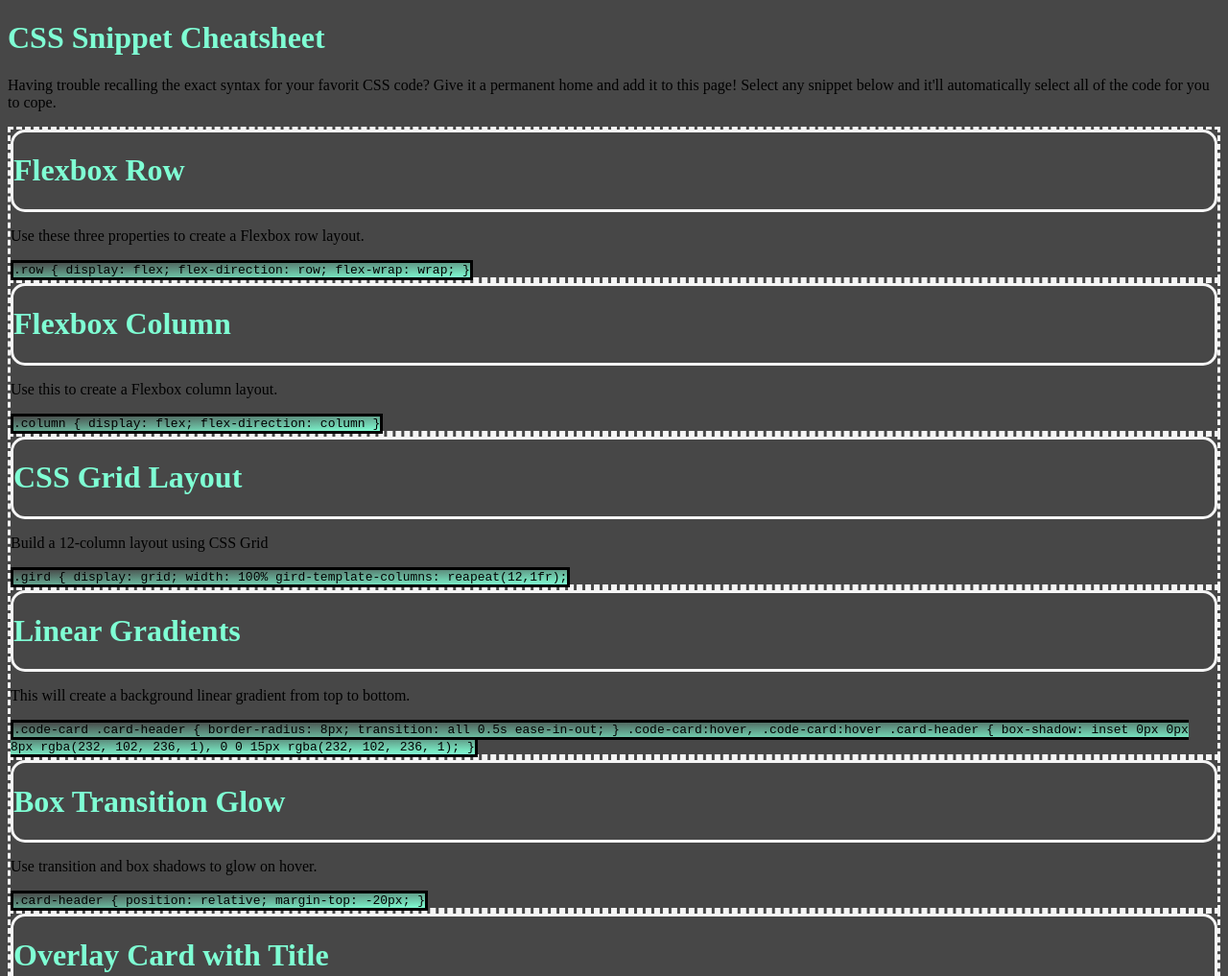
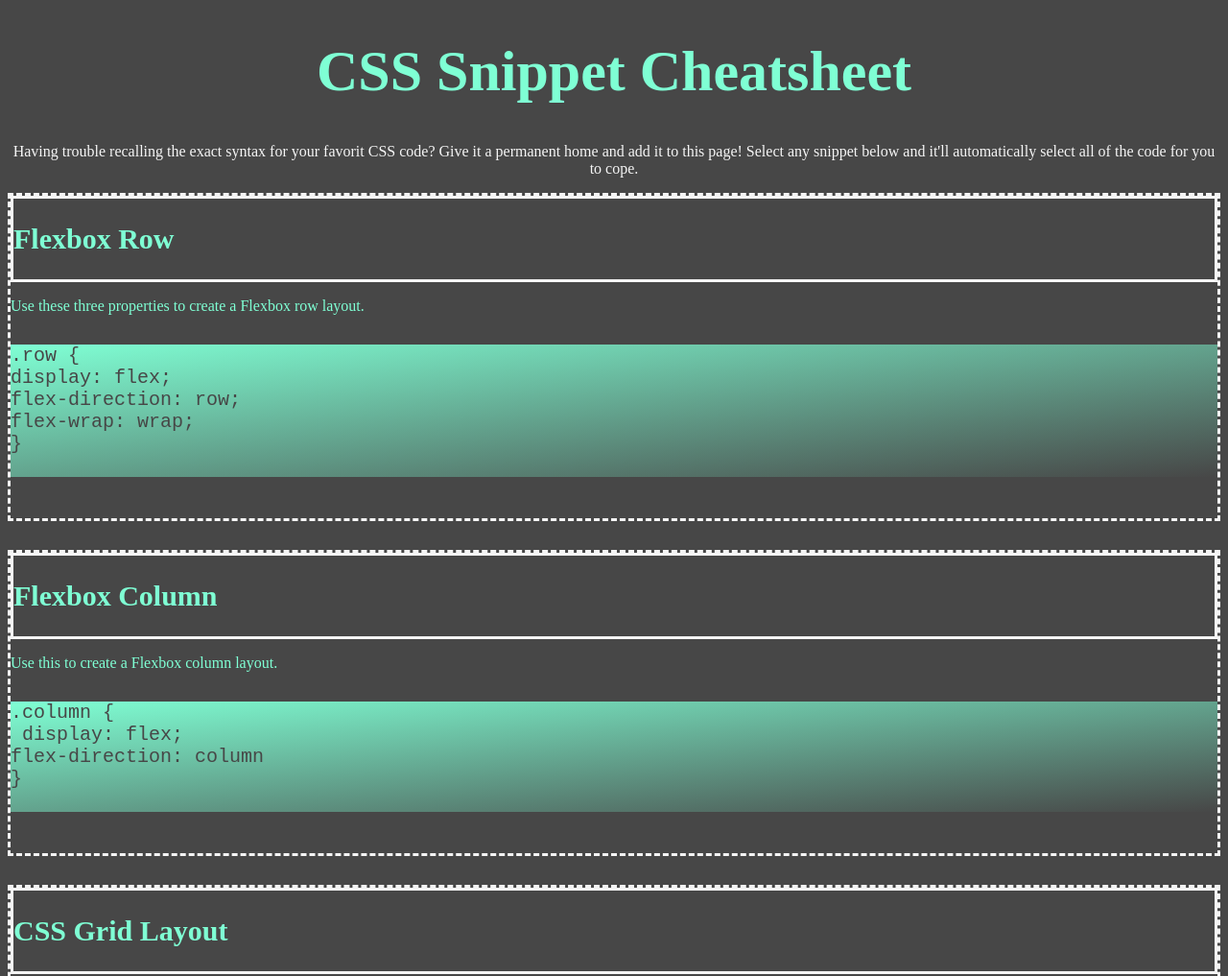
Before and after one commit to Ja1993en/Flex-box-layout, a plain HTML site: page index.html in a window 1280 px wide. Shown: the top 1017 px of the page at 96% size. Drawn offline with Linux system fonts and the light colour scheme.

Commit message:
css colors

```diff
--- a/assets/main.css
+++ b/assets/main.css
@@ -1,29 +1,63 @@
 :root {
     --light: aquamarine;
     --dark: rgb(71, 71, 71);
-    --borders: whitesmoke;
+    --border: whitesmoke;
 }
 body {
-    background-color: var(--dark);
+    background-color: rgb(71, 71, 71);
   }
 
+.flex-box {
+    display: flex;
+    flex-wrap: wrap;
+    flex-direction: column;
+    gap: 30px;
+}
+.summary {
+    text-align: center;
+    color: var(--border);
+}
+
+p{
+    color: var(--light);
+}
 .card {
     border-style: dashed;
-    border-color: var(--borders);
+    border-color: var(--border)
 }
 
 .card-header {
-    border-style: solid ;
-    border-radius: 15px;
-    border-color: var(--borders);
+    border-style: solid;
+    border-color: whitesmoke;
 }
 
 code {
+    display: flex;
+    flex-wrap: wrap;
+    flex-direction: column;
     border-style: solid ;
-    background-image: linear-gradient(to bottom right, var(--dark), var(--light));
+    font-size: 20px;
+    background-image: linear-gradient(to bottom right, var(--light), var(--dark));
+    min-height: 100%;
+    border-style: none;
+    color: var(--dark);
 }
 
+
+.card pre {
+    /* allow the text in the code (pre) element the wrap to the next level */
+    white-space: pre-wrap;
+    /* overflow: auto; */
+    tab-size: 4;
+}
 h1 {
     color: var(--light);
+    text-align: center;
+    font-size: 60px;
+}
+
+h2 {
+    color: var(--light);
+    font-size: 30px;
 
 }
--- a/index.html
+++ b/index.html
@@ -10,113 +10,114 @@
 <body>
     <header>
         <h1> CSS Snippet Cheatsheet</h1>
-        <p>Having trouble recalling the exact syntax for your favorit CSS code?
+        <p class="summary">Having trouble recalling the exact syntax for your favorit CSS code?
         Give it a permanent home and add it to this page! Select any snippet below and it'll automatically select all of the code for you to cope.</p>
     </header>
     <div class="flex-box">
         <div class="card">
              <header class="card-header">
-                 <h1>Flexbox Row</h1>
+                 <h2>Flexbox Row</h2>
             </header>
 
             <div class="w3-container">
                 <p>Use these three properties to create a Flexbox row layout.</p>
             </div>
-            <div class="w3-container">
-                <code>.row {
+            <pre class="w3-container">
+                <code class="code-block">.row {
 display: flex;
 flex-direction: row;
 flex-wrap: wrap;
 }
                 </code>
-            </div>
+            </pre>
         </div>
 
         <div class="card">
              <header class="card-header">
-                 <h1>Flexbox Column</h1>
+                 <h2>Flexbox Column</h2>
             </header>
 
             <div class="w3-container">
                 <p>Use this to create a Flexbox column layout.</p>
             </div>
-            <div class="w3-container">
+            <pre class="code-block">
                 <code>.column {
  display: flex;
 flex-direction: column
 }
                 </code>
-            </div>
+            </pre>
         </div>
 
         <div class="card">
              <header class="card-header">
-                 <h1>CSS Grid Layout</h1>
+                 <h2>CSS Grid Layout</h2>
             </header>
 
             <div class="w3-container">
                 <p>Build a 12-column layout using CSS Grid</p>
             </div>
-            <div class="w3-container">
+            <pre class="code-block">
                 <code>.gird {
 display: grid;
 width: 100%
 gird-template-columns:
 reapeat(12,1fr);
                 </code>
-            </div>
+            </pre>
         </div>
 
         <div class="card">
              <header class="card-header">
-                 <h1>Linear Gradients</h1>
+                 <h2>Linear Gradients</h2>
             </header>
 
             <div class="w3-container">
                 <p>This will create a background linear gradient from top to bottom.</p>
             </div>
-            <div class="w3-container">
+            <pre class="code-block">
                 <code>.code-card .card-header {
  border-radius: 8px;
 transition: all 0.5s ease-in-out;
 }
+
 .code-card:hover,
 .code-card:hover .card-header {
 box-shadow: inset 0px 0px 8px rgba(232, 102, 236, 1), 0 0 15px rgba(232, 102, 236, 1);
 }
                 </code>
-            </div>
+            </pre>
         </div>
 
         <div class="card">
              <header class="card-header">
-                 <h1>Box Transition Glow</h1>
+                 <h2>Box Transition Glow</h2>
             </header>
 
             <div class="w3-container">
                 <p>Use transition and box shadows to glow on hover.</p>
             </div>
-            <div class="w3-container">
+            <pre class="code-block">
                 <code>.card-header {
 position: relative;
 margin-top: -20px;
 }</code>
-            </div>
+            </pre>
         </div>
 
         <div class="card">
              <header class="card-header">
-                 <h1>Overlay Card with Title</h1>
+                 <h2>Overlay Card with Title</h2>
             </header>
             <div class="w3-container">
                 <p>Use position properties and negative margins to raise elements higher than their natural starting point.</p>
             </div>
-            <div class="w3-container">
+            <pre class="code-block">
                 <code>.card-header {
 position: relative;
 margin-top: -20px;
 }</code>
-            </div>
+            <pre>
         </div>
     </div>
 
```
Lines whose indentation alone changed are shown as unchanged.
